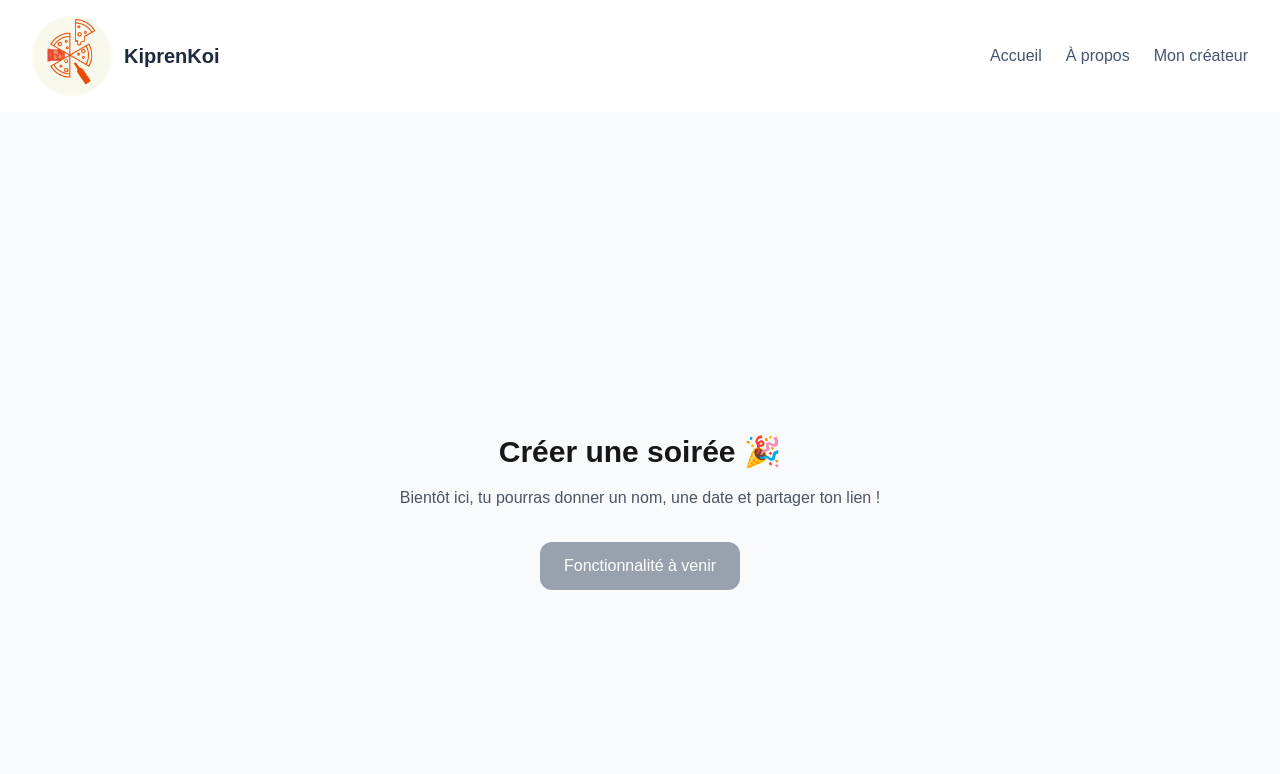
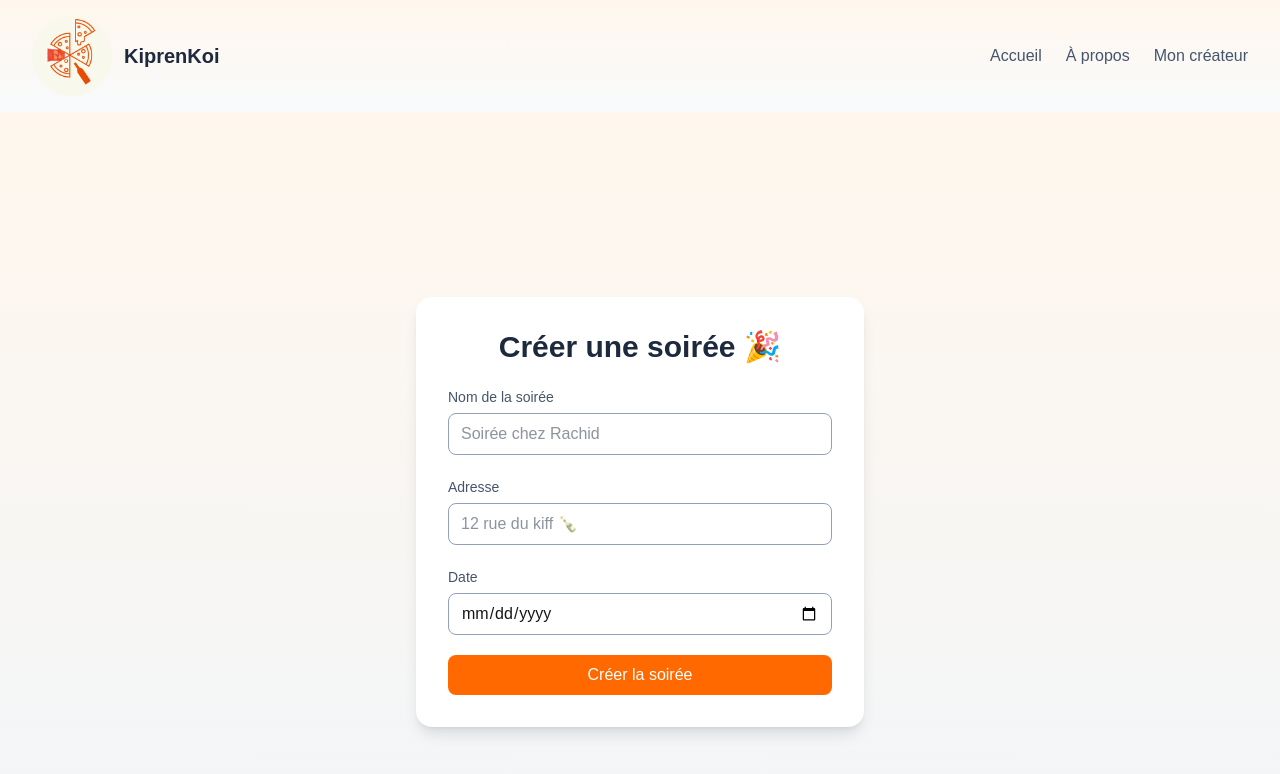
Before and after one commit to martinlpp/Kiprenkoi, a Next.js app: page /create in a window 1280 px wide. Shown: the top 774 px of the page. Built offline with nearby package versions, Linux system fonts and the light colour scheme; no server answers.

Commit message:
ajout d'une feature

```diff
--- a/app/components/Navbar.tsx
+++ b/app/components/Navbar.tsx
@@ -3,7 +3,8 @@ import Image from "next/image";
 
 export default function Navbar() {
   return (
-    <nav className="bg-white shadow-sm py-4 px-8 flex justify-between items-center">
+    <nav className="bg-gradient-to-b from-orange-50 to-slate-50 py-4 px-8 flex justify-between items-center">
+
       {/* Bloc gauche : logo + titre du site */}
       <div className="flex items-center space-x-3">
         {/* On affiche le logo situé dans /public/logo.png */}
--- a/app/create/page.tsx
+++ b/app/create/page.tsx
@@ -1,12 +1,90 @@
-// app/create/page.tsx
+"use client";
+
+import { FormEvent, useState } from "react";
+import { db } from "@/lib/firebase";
+import { collection, addDoc, serverTimestamp } from "firebase/firestore";
+import { useRouter } from "next/navigation";
+
 export default function CreateEventPage() {
+  const [title, setTitle] = useState("");
+  const [address, setAddress] = useState("");
+  const [date, setDate] = useState("");
+  const [loading, setLoading] = useState(false);
+  const router = useRouter();
+
+  async function handleSubmit(e: FormEvent) {
+    e.preventDefault();
+    setLoading(true);
+
+    try {
+      const docRef = await addDoc(collection(db, "events"), {
+        title,
+        address,
+        date,
+        createdAt: serverTimestamp(),
+      });
+
+      // redirige vers la page de la soirée
+      router.push(`/event/${docRef.id}`);
+    } catch (error) {
+      console.error("Erreur lors de la création :", error);
+      setLoading(false);
+    }
+  }
+
   return (
-    <main className="flex flex-col items-center justify-center min-h-screen bg-gray-50 p-6">
-      <h1 className="text-3xl font-bold mb-4">Créer une soirée 🎉</h1>
-      <p className="text-gray-600 mb-8">Bientôt ici, tu pourras donner un nom, une date et partager ton lien !</p>
-      <button className="px-6 py-3 bg-gray-400 text-white rounded-xl cursor-not-allowed">
-        Fonctionnalité à venir
-      </button>
+    <main className="flex flex-col items-center justify-center min-h-screen bg-gradient-to-b from-orange-50 to-slate-100 p-6">
+      <form
+        onSubmit={handleSubmit}
+        className="bg-white rounded-2xl shadow-lg p-8 w-full max-w-md space-y-5"
+      >
+        <h1 className="text-3xl font-bold text-slate-800 text-center">
+          Créer une soirée 🎉
+        </h1>
+
+        <label className="block">
+          <span className="text-sm text-slate-600">Nom de la soirée</span>
+          <input
+            value={title}
+            onChange={(e) => setTitle(e.target.value)}
+            required
+            placeholder="Soirée chez Rachid"
+            className="mt-1 w-full rounded-lg text-slate-800
+                      text-slate-800 border border-slate-400 px-3 py-2
+                      focus:outline-none focus:ring-2 focus:ring-orange-400"
+          />
+        </label>
+
+        <label className="block">
+          <span className="text-sm text-slate-600">Adresse</span>
+          <input
+            value={address}
+            onChange={(e) => setAddress(e.target.value)}
+            required
+            placeholder="12 rue du kiff 🍾"
+            className="mt-1 w-full rounded-lg border text-slate-800 border-slate-400 px-3 py-2 focus:outline-none focus:ring-2 focus:ring-orange-400"
+          />
+        </label>
+
+        <label className="block">
+          <span className="text-sm text-slate-600">Date</span>
+          <input
+            type="date"
+            value={date}
+            onChange={(e) => setDate(e.target.value)}
+            required
+            className="mt-1 w-full rounded-lg border border-slate-400 px-3 py-2 focus:outline-none focus:ring-2 focus:ring-orange-400"
+          />
+        </label>
+
+        <button
+          type="submit"
+          disabled={loading}
+          className="w-full bg-orange-500 hover:bg-orange-600 text-white py-2 rounded-lg transition"
+        >
+          {loading ? "Création..." : "Créer la soirée"}
+        </button>
+      </form>
     </main>
   );
 }
--- /dev/null
+++ b/app/event/[id]/page.tsx
@@ -0,0 +1,87 @@
+"use client";
+
+import { useEffect, useState } from "react";
+import { useParams } from "next/navigation";
+import { db } from "@/lib/firebase";
+import { doc, getDoc } from "firebase/firestore";
+
+interface EventData {
+  title: string;
+  address: string;
+  date: string;
+}
+
+export default function EventPage() {
+  // ✅ on récupère l'id depuis l'URL avec le hook
+  const params = useParams();
+  const id = params?.id as string; // l'URL : /event/123 → id = "123"
+
+  const [event, setEvent] = useState<EventData | null>(null);
+  const [copied, setCopied] = useState(false);
+
+  // ⚠️ on attend d'avoir l'id avant de fetch
+  useEffect(() => {
+    if (!id) return;
+
+    async function fetchEvent() {
+      const ref = doc(db, "events", id);
+      const snap = await getDoc(ref);
+      if (snap.exists()) {
+        setEvent(snap.data() as EventData);
+      }
+    }
+
+    fetchEvent();
+  }, [id]);
+
+  // pendant le fetch ou si pas d'id
+  if (!id) {
+    return (
+      <main className="min-h-screen flex items-center justify-center bg-slate-100">
+        <p>Chargement de la soirée...</p>
+      </main>
+    );
+  }
+
+  if (!event) {
+    return (
+      <main className="min-h-screen flex items-center justify-center bg-slate-100">
+        <p>Récupération des infos de la soirée...</p>
+      </main>
+    );
+  }
+
+  // ✅ bouton copier le lien
+  function copyLink() {
+    if (typeof window === "undefined") return;
+    navigator.clipboard.writeText(window.location.href);
+    setCopied(true);
+    setTimeout(() => setCopied(false), 2000);
+  }
+
+  return (
+    <main className="min-h-screen flex flex-col items-center justify-center bg-gradient-to-b from-orange-50 to-slate-100 p-6">
+      <div className="bg-white rounded-2xl shadow-lg p-8 w-full max-w-md text-center space-y-4">
+        <h1 className="text-3xl font-bold text-slate-800">{event.title}</h1>
+        <p className="text-slate-600">📍 {event.address}</p>
+        <p className="text-slate-600">📅 {event.date}</p>
+
+        <div className="mt-6 space-y-3">
+          <button
+            onClick={copyLink}
+            className="w-full bg-orange-500 hover:bg-orange-600 text-white py-2 rounded-lg transition"
+          >
+            {copied ? "Lien copié ✅" : "Copier le lien"}
+          </button>
+
+          <button
+            disabled
+            className="w-full bg-gray-400 text-white py-2 rounded-lg cursor-not-allowed"
+          >
+            + Ajouter ce que je ramène (bientôt)
+          </button>
+        </div>
+      </div>
+    </main>
+  );
+}
--- a/app/mon_createur/page.tsx
+++ b/app/mon_createur/page.tsx
@@ -4,10 +4,20 @@ import Image from "next/image";
 
 export default function mon_createur() {
   return (
-    <main className="min-h-screen flex items-center justify-center bg-slate-100">
-        <div className="flex items-center space-x-3">
+    <main className="min-h-screen flex items-center justify-center bg-gradient-to-b from-orange-50 to-slate-100">
+
+      <div className="flex flex-col items-center space-y-6">
+        <div className="text-3xl font-bold text-slate-700">Martin Loup</div>
+        <div className="flex items-center space-x-8">
             {/* On affiche le logo situé dans /public/logo.png */}
-            <Link href="/">
+            <div className="text-stone-700 space-y-2">
+              <p className=" max-w-xs text-stone-700 text-lg">
+                Étudiant à l'ENSAE depuis 2025, je me forme seul au développement web via le projet KiprenKoi.</p>
+              <p className=" max-w-xs text-stone-700 text-lg">
+                À terme, j'envisage d'utiliser mes compétences en data science et machine learning dans des projets utiles
+                et innovants.
+              </p>
+            </div>
             <Image
                 src="/Martin.jpg"        // chemin vers le fichier (toujours depuis /public)
                 alt="Martin !"     // description pour l'accessibilité
@@ -15,7 +25,19 @@ export default function mon_createur() {
                 height={500}            // hauteur de l'image
                 className="rounded-full" // arrondit les bords (optionnel)
             />
-            </Link>
+            <div className="text-stone-700 space-y-2">
+            <p className="max-w-xs text-stone-700 text-lg">
+          KiprenKoi facilite l’organisation des soirées sans prise de tête. </p>
+          <p className="max-w-xs text-stone-700 text-lg">
+            À partir d'un simple lien,
+            les invités peuvent renseigner ce qu'ils choisissent d'apporter.</p>
+          <p className="max-w-xs text-stone-700 text-lg">
+            Plusieurs fonctionnalités complémentaires permettrons aux organisateurs
+          d'imposer des ratios alcools/nourriture/..., ou de partager les
+          dépenses entre invités.</p>
+
+            </div>
+        </div>
 
         {/* Nom du site à côté du logo */}
       </div>
--- a/app/page.tsx
+++ b/app/page.tsx
@@ -3,28 +3,27 @@ import Link from "next/link";
 
 export default function Home() {
   return (
-    <main className="h-[90vh] flex flex-col justify-between bg-slate-100">
+    <main className="h-[90vh] flex flex-col justify-between bg-gradient-to-b from-orange-50 to-slate-100">
       <div className="flex justify-center mt-10">
-        <div className="bg-white rounded-2xl shadow-lg p-10 text-center max-w-md">
-          <h1 className="text-3xl font-bold mb-4 text-gray-500">KiprenKoi ?</h1>
-          <p className="text-slate-600 mb-6">
+        <div className="bg-orange-100/70 rounded-2xl shadow-lg p-10 text-center max-w-md backdrop-blur-sm">
+          <h1 className="text-3xl font-bold mb-4 text-slate-700">KiprenKoi? 🍾</h1>
+
+          <p className="text-slate-500 mb-6">
             Informe tes amis de ce que tu vas ramener à la soirée !
           </p>
-          <p className="text-sm text-slate-400">
+
+          <p className="text-sm text-slate-400 mb-8">
             (oui, tu n'y échapperas plus maintenant)
           </p>
+          {/* Bouton vers la page /create */}
+          <Link
+            href="/create"
+            className="bg-orange-400/90 hover:bg-orange-400 text-white px-6 py-3 rounded-xl shadow-md transition inline-block"
+          >
+            Créer ta soirée 🎉
+          </Link>
         </div>
       </div>
-
-      <div className="flex justify-center pb-4">
-        <Link
-          href="/create"
-          className="bg-blue-600 hover:bg-blue-700 text-white px-6 py-3 rounded-xl transition"
-        >
-          Créer ta soirée 🎉
-        </Link>
-      </div>
     </main>
-
   );
 }
--- /dev/null
+++ b/lib/firebase.ts
@@ -0,0 +1,20 @@
+// lib/firebase.ts
+import { initializeApp, getApps, getApp } from "firebase/app";
+import { getFirestore } from "firebase/firestore";
+
+// Configuration Firebase (copie ce que Firebase t’a donné)
+const firebaseConfig = {
+  apiKey: process.env.NEXT_PUBLIC_FIREBASE_API_KEY,
+  authDomain: process.env.NEXT_PUBLIC_FIREBASE_AUTH_DOMAIN,
+  projectId: process.env.NEXT_PUBLIC_FIREBASE_PROJECT_ID,
+  storageBucket: process.env.NEXT_PUBLIC_FIREBASE_STORAGE_BUCKET,
+  messagingSenderId: process.env.NEXT_PUBLIC_FIREBASE_MESSAGING_SENDER_ID,
+  appId: process.env.NEXT_PUBLIC_FIREBASE_APP_ID,
+};
+
+
+// ✅ Ce bloc évite que Next.js réinitialise Firebase plusieurs fois
+const app = !getApps().length ? initializeApp(firebaseConfig) : getApp();
+
+// ✅ On récupère la base de données Firestore
+export const db = getFirestore(app);
```
Also changed, not shown: package.json (+7 -6 lines), 1 other file (tests, documents, lock files or other folders). Lines whose indentation alone changed are shown as unchanged.
